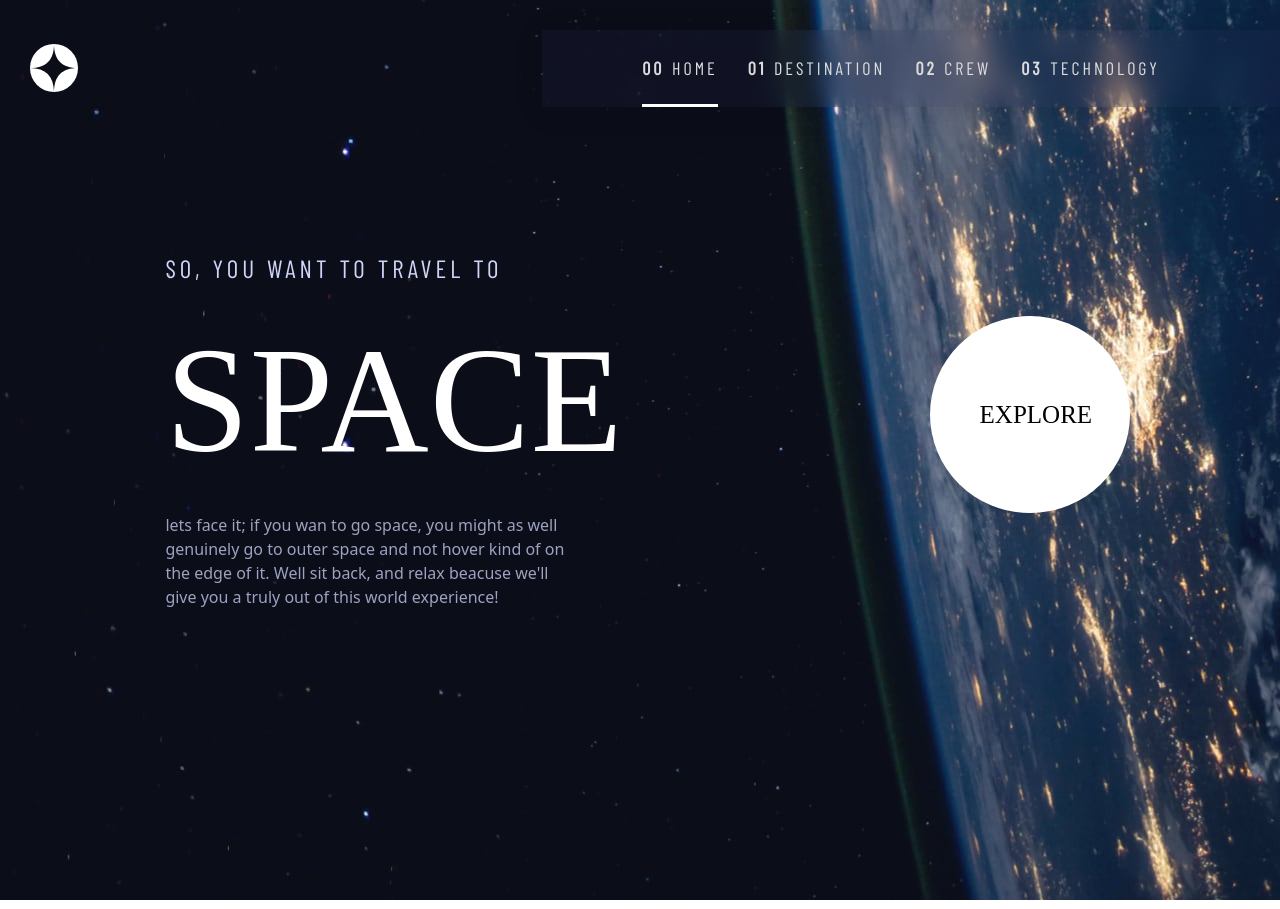
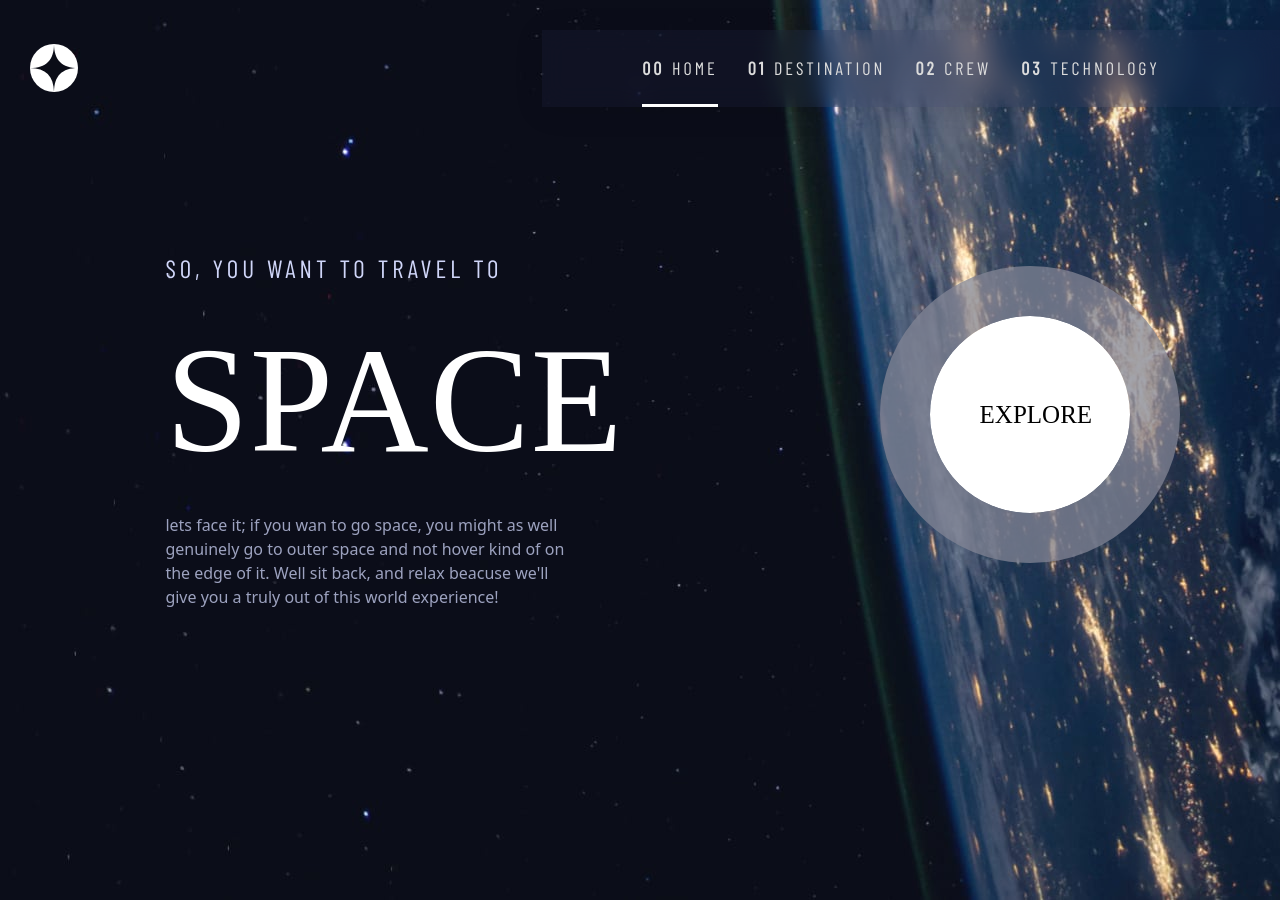
Before and after one commit to lawrenceprieto/space-tourism, a React (Vite) app: page / in a window 1280 px wide. In both pictures the pointer is over the element "EXPLORE". Built offline with nearby package versions, Linux system fonts and the light colour scheme; a web font is replaced by a local one.

Commit message:
add hover effect on explore button

```diff
--- a/src/styles/homepage.css
+++ b/src/styles/homepage.css
@@ -41,7 +41,7 @@
 }
 
 .explore:hover {
-    border: #D0D6F9;
+    outline: #838696bd solid 50px;
 }
 
 @media (max-width: 640px) {
```
